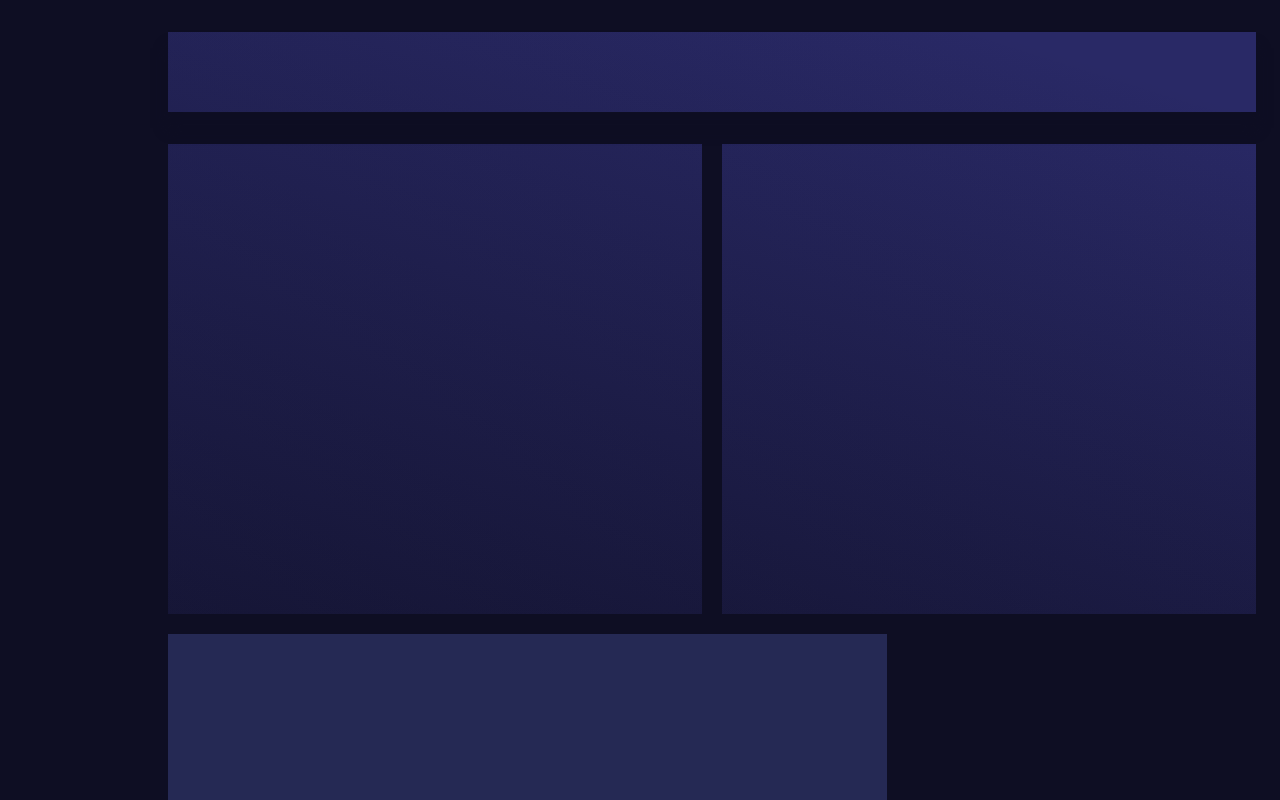
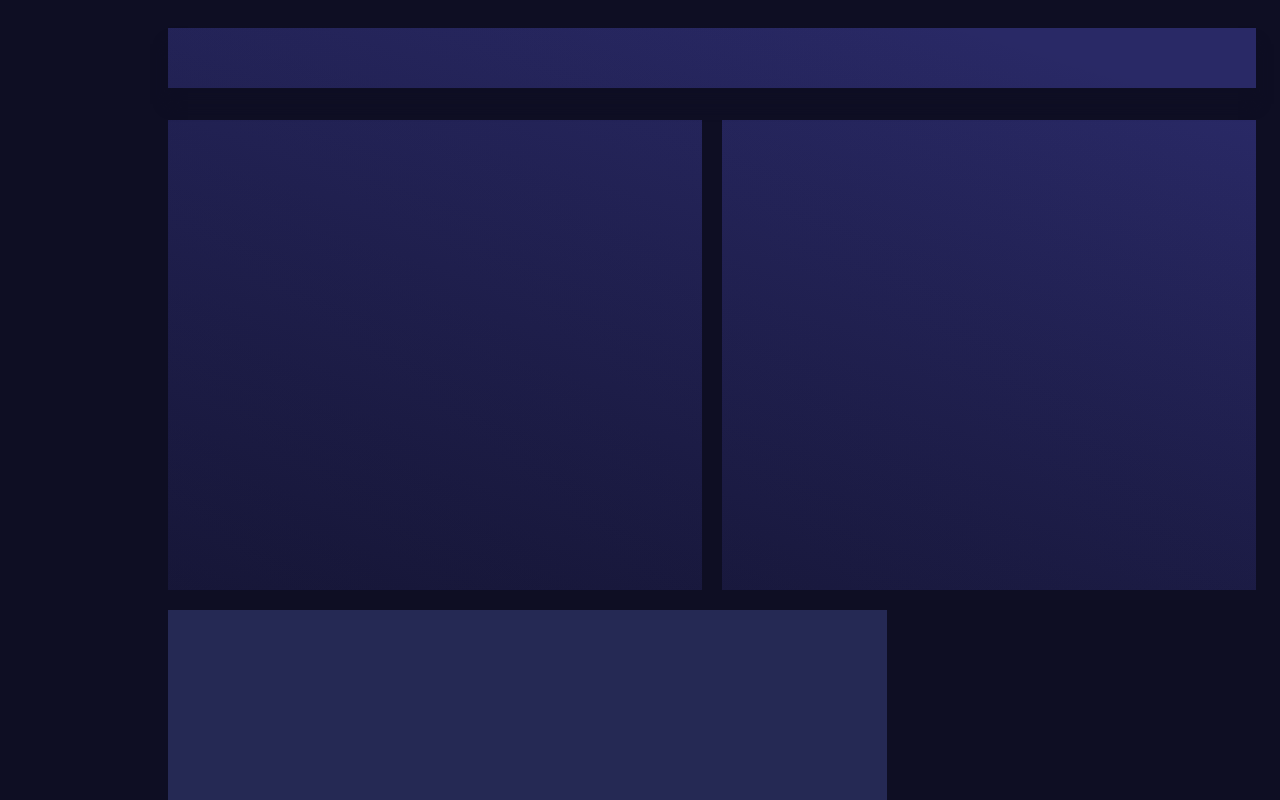
Before and after one commit to jacquelineturof/new-layout, a React (Create React App) app: page / in a window 1280 px wide. Built offline with nearby package versions, Linux system fonts and the light colour scheme.

Commit message:
updated navbar to improve scrolling experience

```diff
--- a/src/components/UI/NavBar/NavBar.module.css
+++ b/src/components/UI/NavBar/NavBar.module.css
@@ -1,6 +1,18 @@
+.NavBarContainer {
+    width: 85vw;
+    height: 15vh;
+    position: sticky;
+    top: 0;
+    background-color: #0e0e23;
+    z-index: 1;
+
+    display: flex;
+    align-items: flex-end;
+}
+
 .NavBar {
-    width: 85vw;
-    height: 10vh;
+    width: 100%;
+    height: 50%;
     box-shadow: 0 16px 12px #0e0e23;
 
     background-color: #292966;
@@ -9,9 +21,4 @@
     background-size: cover;
 
     margin-bottom: 2rem;
-
-    position: sticky;
-    top: 0;
-
-    margin-top: 2rem;
 }
--- a/src/components/UI/NavBar/index.js
+++ b/src/components/UI/NavBar/index.js
@@ -4,9 +4,11 @@ import classes from './NavBar.module.css'
 
 const NavBar = () => {
     return (
-        <nav className = { classes.NavBar }>
+        <div className = { classes.NavBarContainer }>
+            <nav className = { classes.NavBar }>
 
-        </nav>
+            </nav>
+        </div>
     )
 }
 
```
Also changed, not shown: 1 other file (tests, documents, lock files or other folders).
